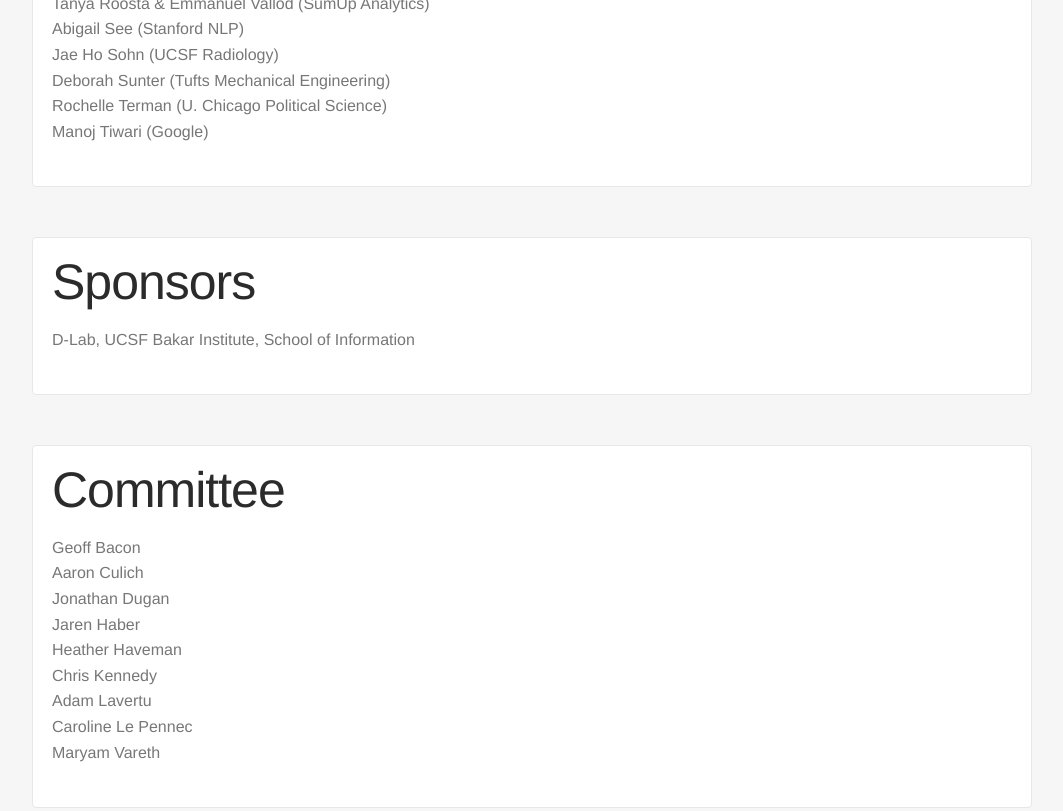
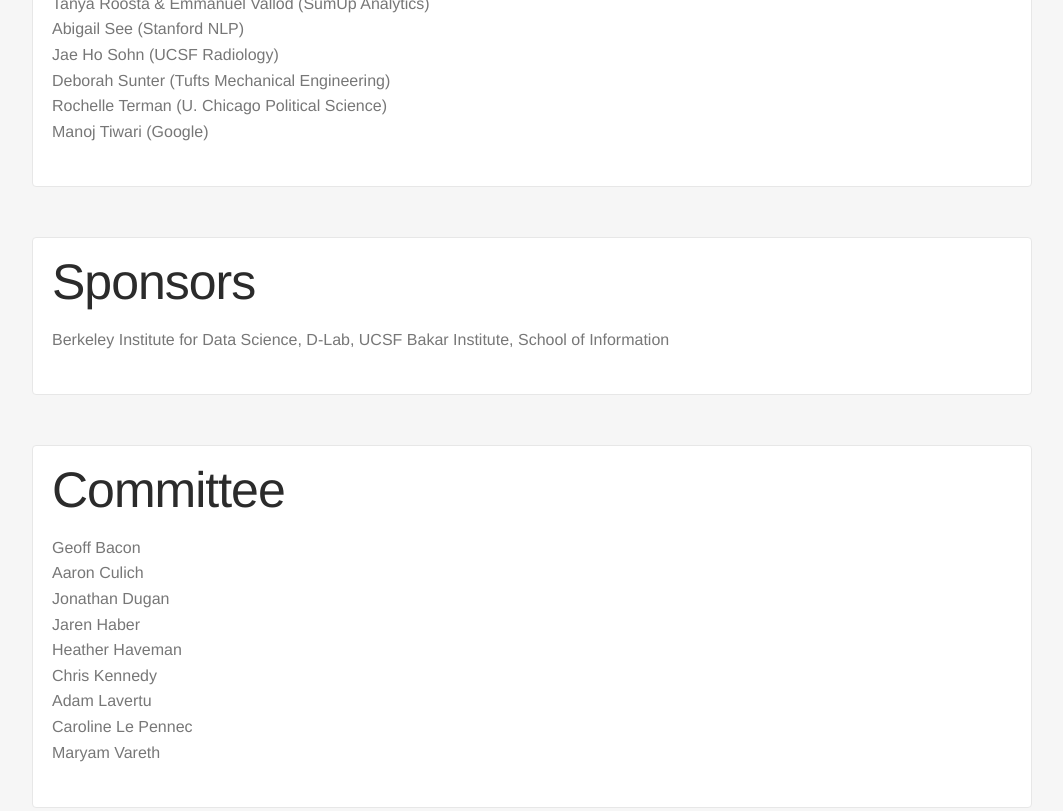
Before and after one commit to TextXD/old-textxd.github.io, a plain HTML site: page index.html in a window 1280 px wide. Shown: the part 1762-2573 px from the top of the page, without its empty margins (108-1171 px from the left). Drawn offline with nearby package versions, Linux system fonts and the light colour scheme; some packages are replaced by stand-ins of ours.

Commit message:
rebuilding site Tue Nov 13 12:13:04 PST 2018

```diff
--- a/index.html
+++ b/index.html
@@ -165,7 +165,7 @@ TALKS
 <h2 class="section-title">Sponsors</h2>
 <p itemprop="description">
 
-D-Lab, UCSF Bakar Institute, School of Information
+Berkeley Institute for Data Science, D-Lab, UCSF Bakar Institute, School of Information
 
 </ul>
 </p>
```
